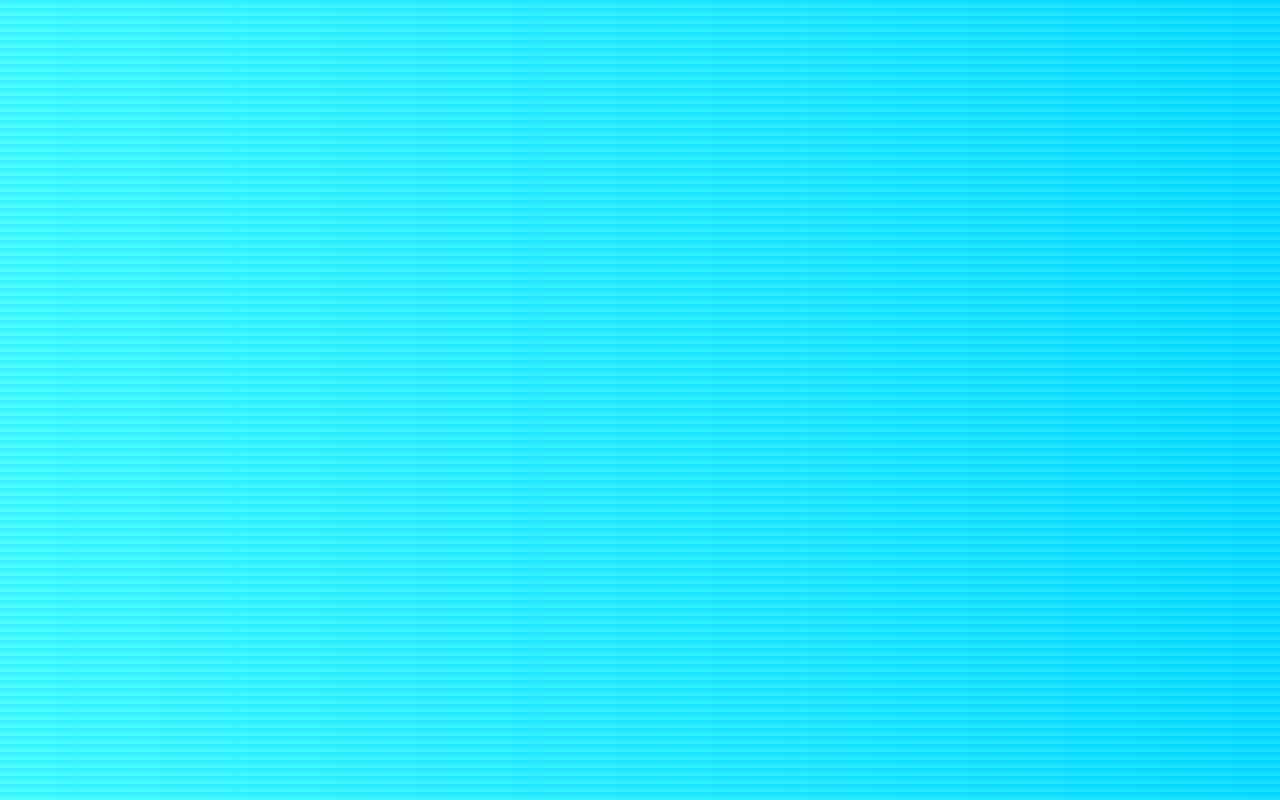
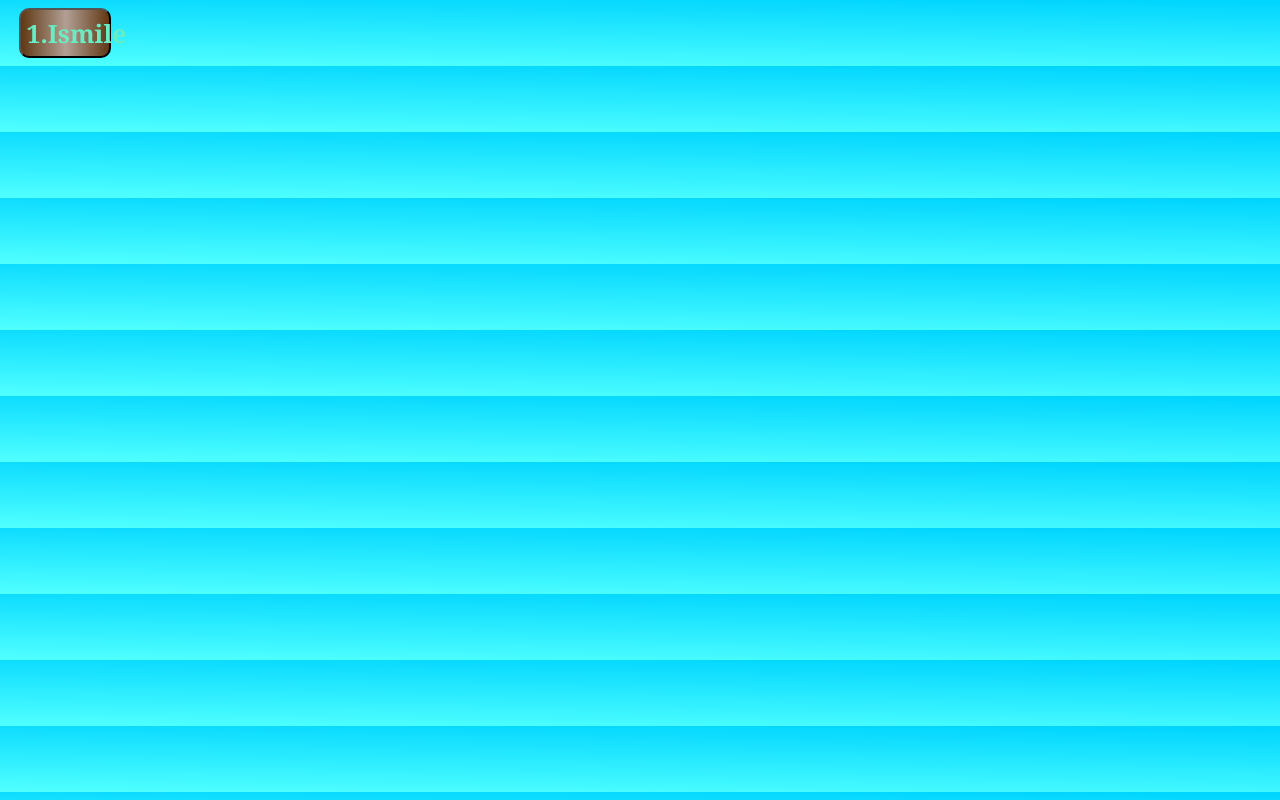
Before and after one commit to Ismilesheikh/Ismile-s_Lc, a plain HTML site: page year/2024-25/I.html in a window 1280 px wide. Drawn offline with Linux system fonts and the light colour scheme.

Commit message:
Update sname.css

```diff
--- a/year/2024-25/sname.css
+++ b/year/2024-25/sname.css
@@ -1,6 +1,6 @@
 body{background-image: linear-gradient( 180.7deg,  rgba(0,213,255,1) 2.5%, rgba(79,255,255,1) 97.7% );}
 
-#students{display: none;}
+#students{display: flex;}
 
 .name{background-image: linear-gradient(to right, #603813 0%, #b29f94  51%, #603813  100%);
        width: 80%;
```
